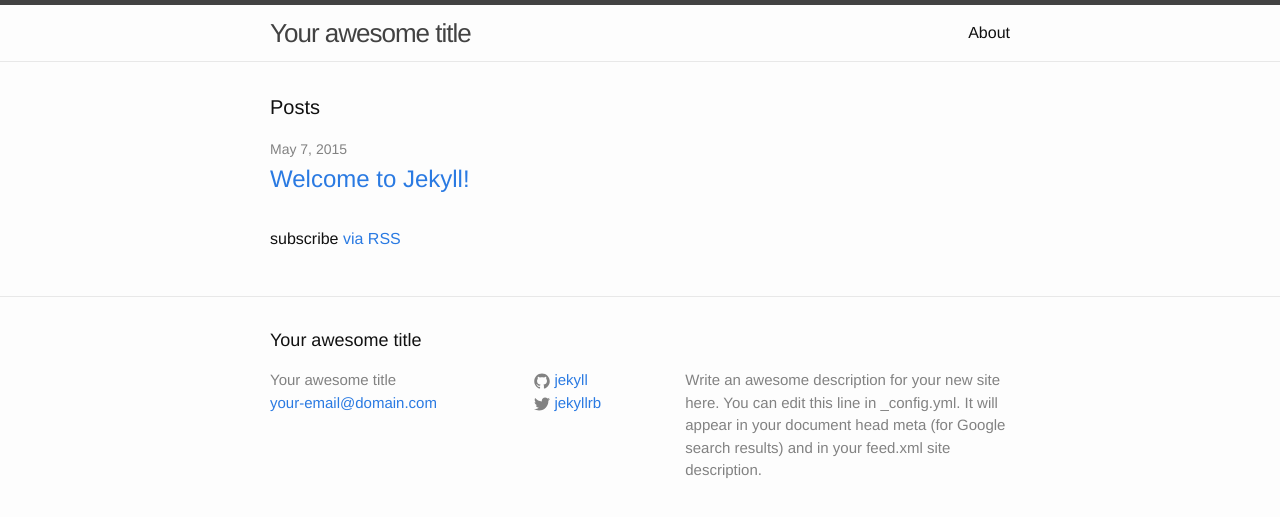
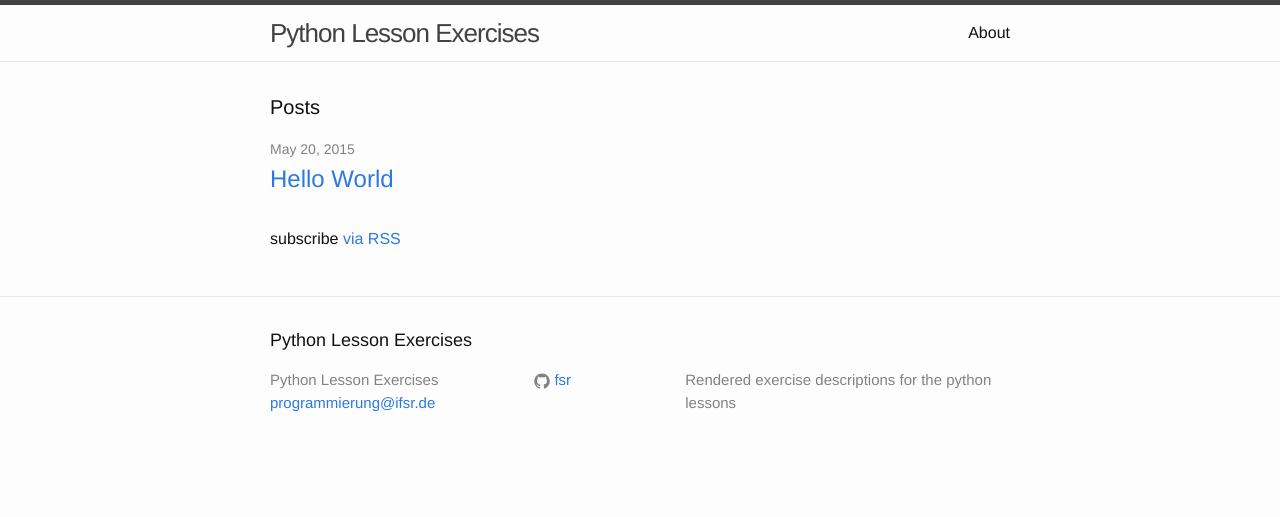
Before and after one commit to fsr/python-lessons, a Jekyll site: the page built from index.html, in a window 1280 px wide. Shown: the top 517 px of the page. Built offline with Jekyll 4.4.1, drawn with Linux system fonts in a browser that asks for light colours.

Commit message:
Created exercises collection, changed index to show exercises, added first exercise.

```diff
--- a/_config.yml
+++ b/_config.yml
@@ -1,14 +1,24 @@
 # Site settings
-title: Your awesome title
-email: your-email@domain.com
-description: > # this means to ignore newlines until "baseurl:"
-  Write an awesome description for your new site here. You can edit this
-  line in _config.yml. It will appear in your document head meta (for
-  Google search results) and in your feed.xml site description.
+title: Python Lesson Exercises
+email: programmierung@ifsr.de
+description: >
+  Rendered exercise descriptions for the python lessons
 baseurl: "" # the subpath of your site, e.g. /blog/
-url: "http://yourdomain.com" # the base hostname & protocol for your site
-twitter_username: jekyllrb
-github_username:  jekyll
+url: "http://fsr.github.io/python-lessons/" # the base hostname & protocol for your site
+# twitter_username: jekyllrb
+github_username: fsr
 
 # Build settings
 markdown: kramdown
+
+defaults:
+  -
+    scope:
+      path: ""
+      type: "exercises"
+    values:
+      layout: "post"
+
+collections:
+  exercises:
+    output: true
--- a/index.html
+++ b/index.html
@@ -7,7 +7,8 @@ layout: default
   <h1 class="page-heading">Posts</h1>
 
   <ul class="post-list">
-    {% for post in site.posts %}
+    {% for post in site.exercises | sort: 'number' %}
+      {% if post.number and post.published != false %}
         <li>
           <span class="post-meta">{{ post.date | date: "%b %-d, %Y" }}</span>
 
@@ -15,6 +16,7 @@ layout: default
             <a class="post-link" href="{{ post.url | prepend: site.baseurl }}">{{ post.title }}</a>
           </h2>
         </li>
+      {% endif %}
     {% endfor %}
   </ul>
 
```
Also changed, not shown: _exercises/hello-world.md (added, +53 -0 lines), _posts/2015-05-07-welcome-to-jekyll.markdown (deleted, +0 -25 lines). Lines whose indentation alone changed are shown as unchanged.
